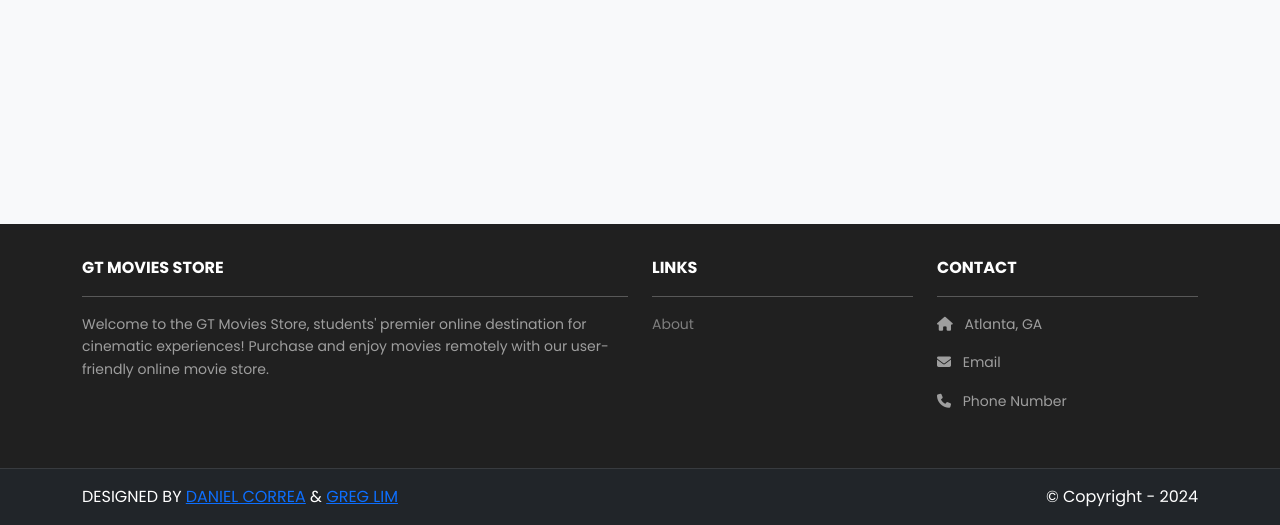
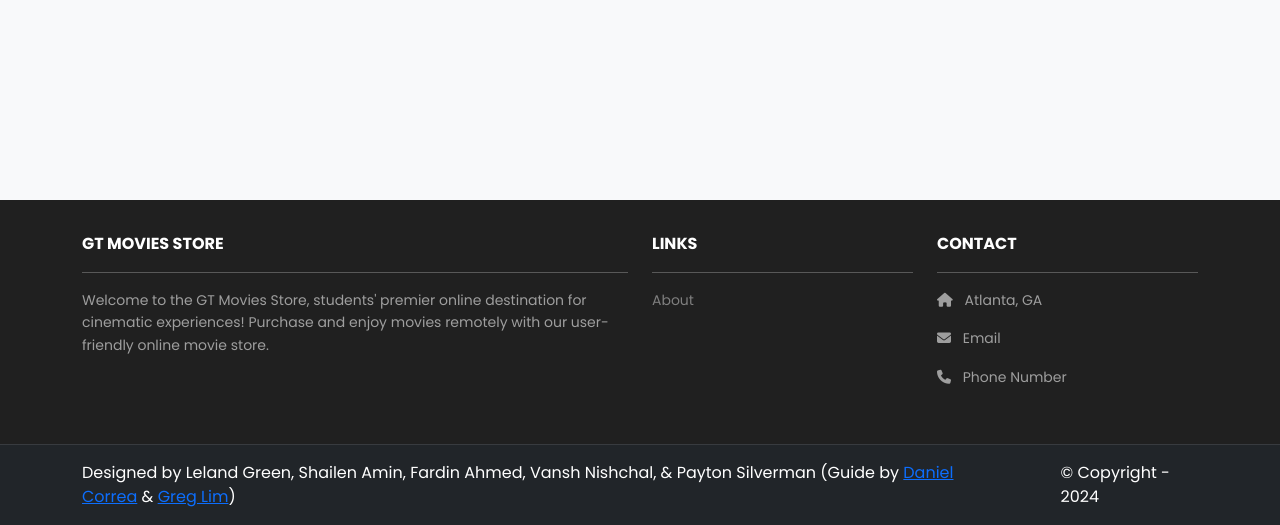
Before and after one commit to shailenamin/GTMoviesStore, a Django app: page /accounts/orders/ in a window 1280 px wide. Shown: the part 275-800 px from the top of the page. Run offline with Django 5.2, Linux system fonts and the light colour scheme; a user stored in the database is signed in; data comes from the database, SQL or seed files in the repository; some libraries are stand-ins or nearby versions.

Commit message:
Update base.html
Edited the footer text

```diff
--- a/GTMoviesStore/templates/base.html
+++ b/GTMoviesStore/templates/base.html
@@ -76,8 +76,8 @@
     <section class="p-3 ms-footer-bottom bg-dark">
       <div class="container d-flex justify-content-between">
         <div class="me-5 text-white">
-          <span>DESIGNED BY <a href="https://www.x.com/danielgarax" target="_blank">DANIEL CORREA</a> &
-            <a href="https://www.x.com/greglim81" target="_blank">GREG LIM</a>
+          <span>Designed by Leland Green, Shailen Amin, Fardin Ahmed, Vansh Nishchal, & Payton Silverman (Guide by <a href="https://www.x.com/danielgarax" target="_blank">Daniel Correa</a> &
+            <a href="https://www.x.com/greglim81" target="_blank">Greg Lim</a>)
           </span>
         </div>
         <div class="text-white">
```
